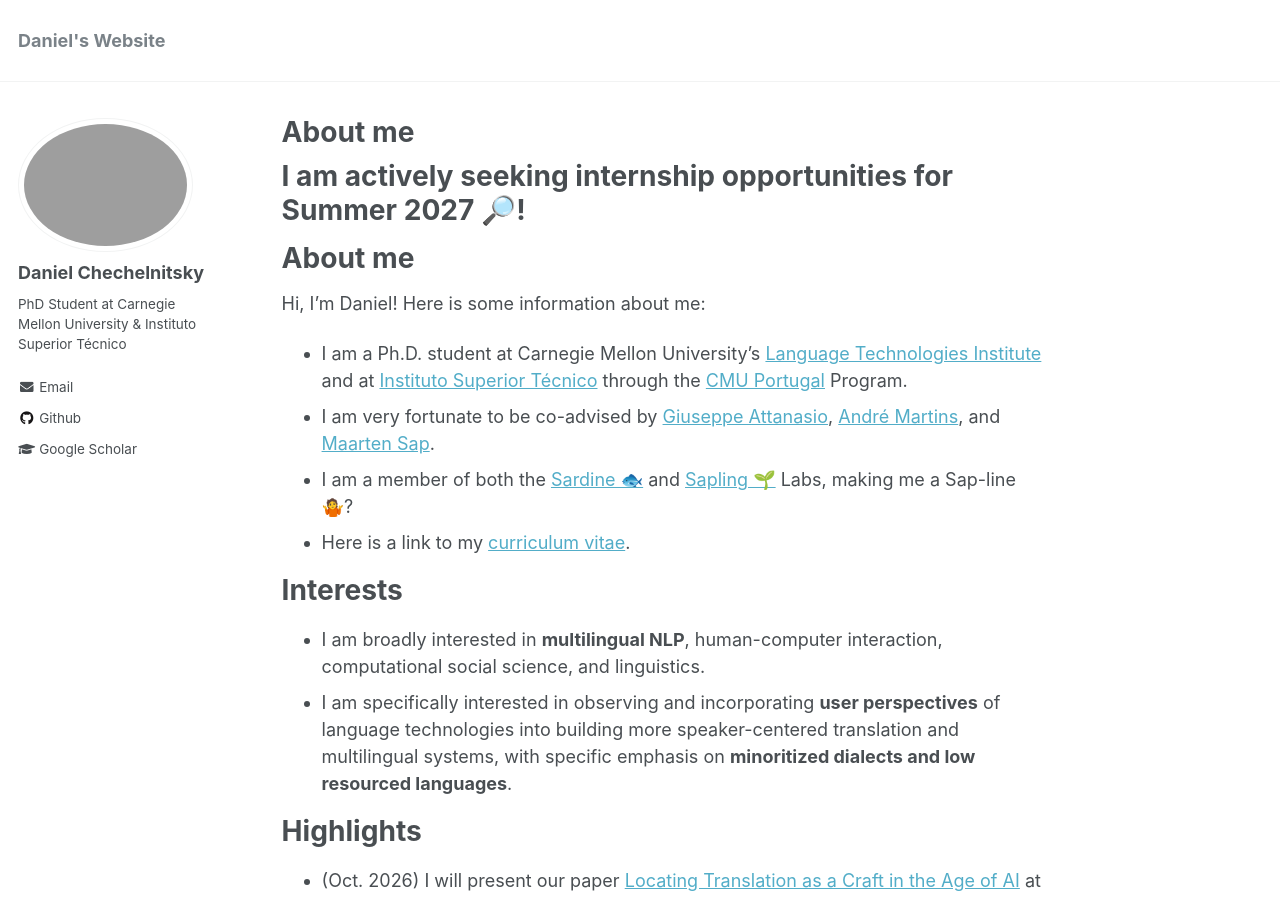
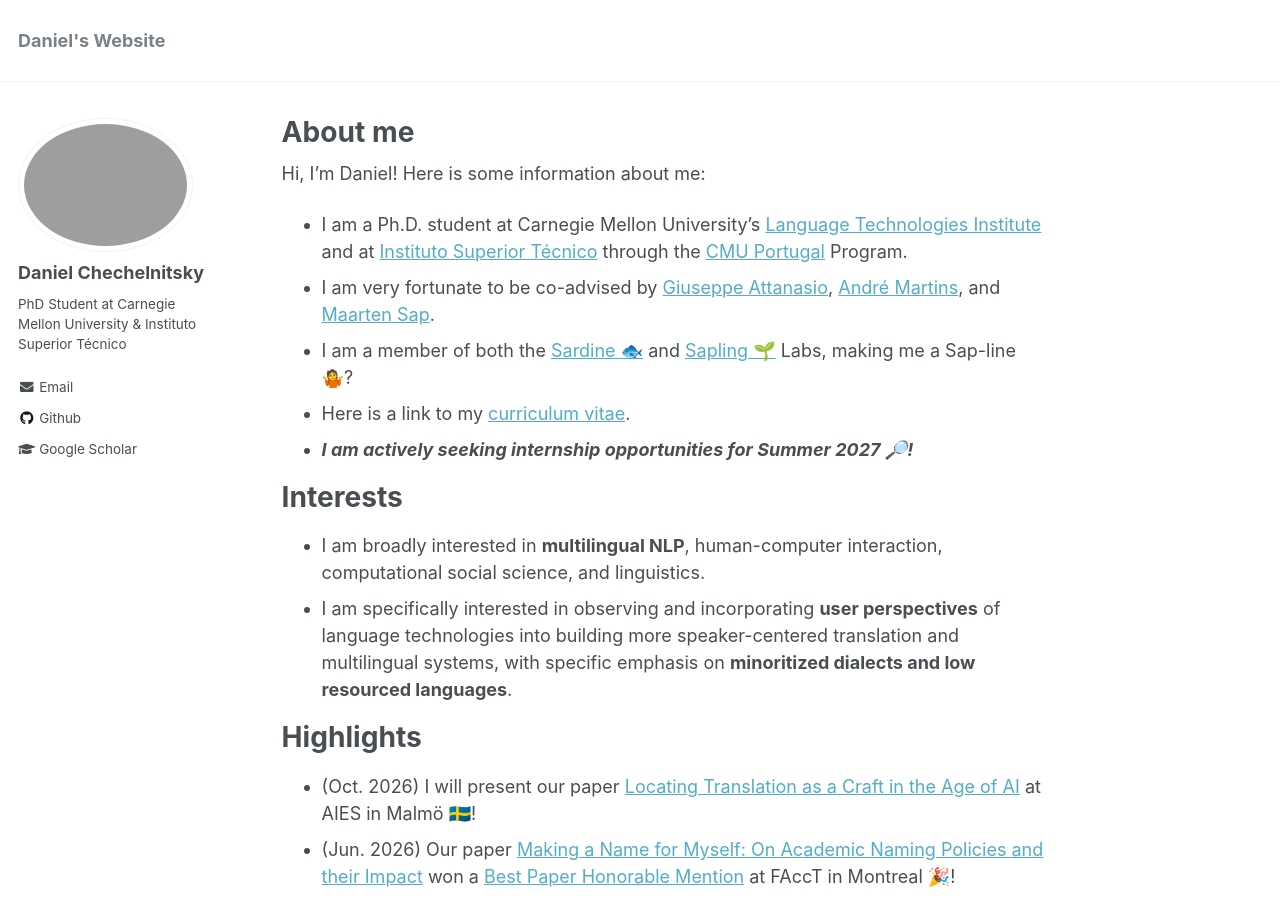
Before and after one commit to chechelnitskd/chechelnitskd.github.io, a Jekyll site: the page built from _pages/about.md, in a window 1280 px wide and 900 px high. Built offline with Jekyll 4.4.1, drawn with Linux system fonts in a browser that asks for light colours.

Commit message:
Update about.md

```diff
--- a/_pages/about.md
+++ b/_pages/about.md
@@ -8,14 +8,12 @@
   - /about.html
 ---
 
-# I am actively seeking internship opportunities for Summer 2027 🔎!
-
-# About me
 Hi, I'm Daniel! Here is some information about me:
 - I am a Ph.D. student at Carnegie Mellon University's [Language Technologies Institute](https://www.lti.cs.cmu.edu/) and at [Instituto Superior Técnico](https://tecnico.ulisboa.pt/en/) through the [CMU Portugal](https://cmuportugal.org/) Program.
 - I am very fortunate to be co-advised by [Giuseppe Attanasio](https://gattanasio.cc/), [André Martins](https://andre-martins.github.io/), and [Maarten Sap](https://maartensap.com/).
 - I am a member of both the [Sardine 🐟](https://sardine-lab.github.io/) and [Sapling 🌱](https://maartensap.com/index.html) Labs, making me a Sap-line 🤷?
 - Here is a link to my [curriculum vitae](https://chechelnitskd.github.io/Chechelnitsky_CV_2026.pdf).
+- ***I am actively seeking internship opportunities for Summer 2027 🔎!***
 
 # Interests
 - I am broadly interested in **multilingual NLP**, human-computer interaction, computational social science, and linguistics.
```
